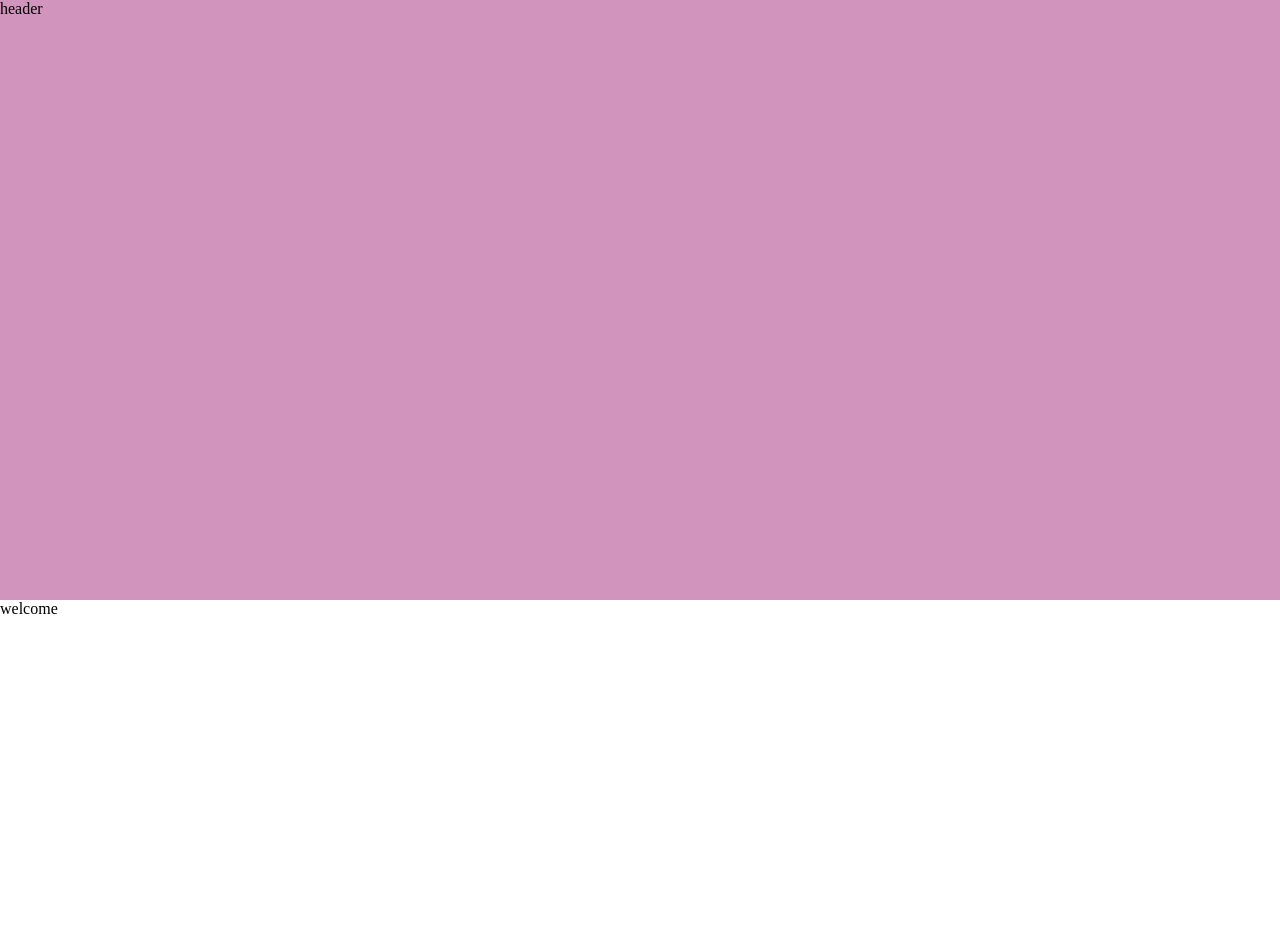
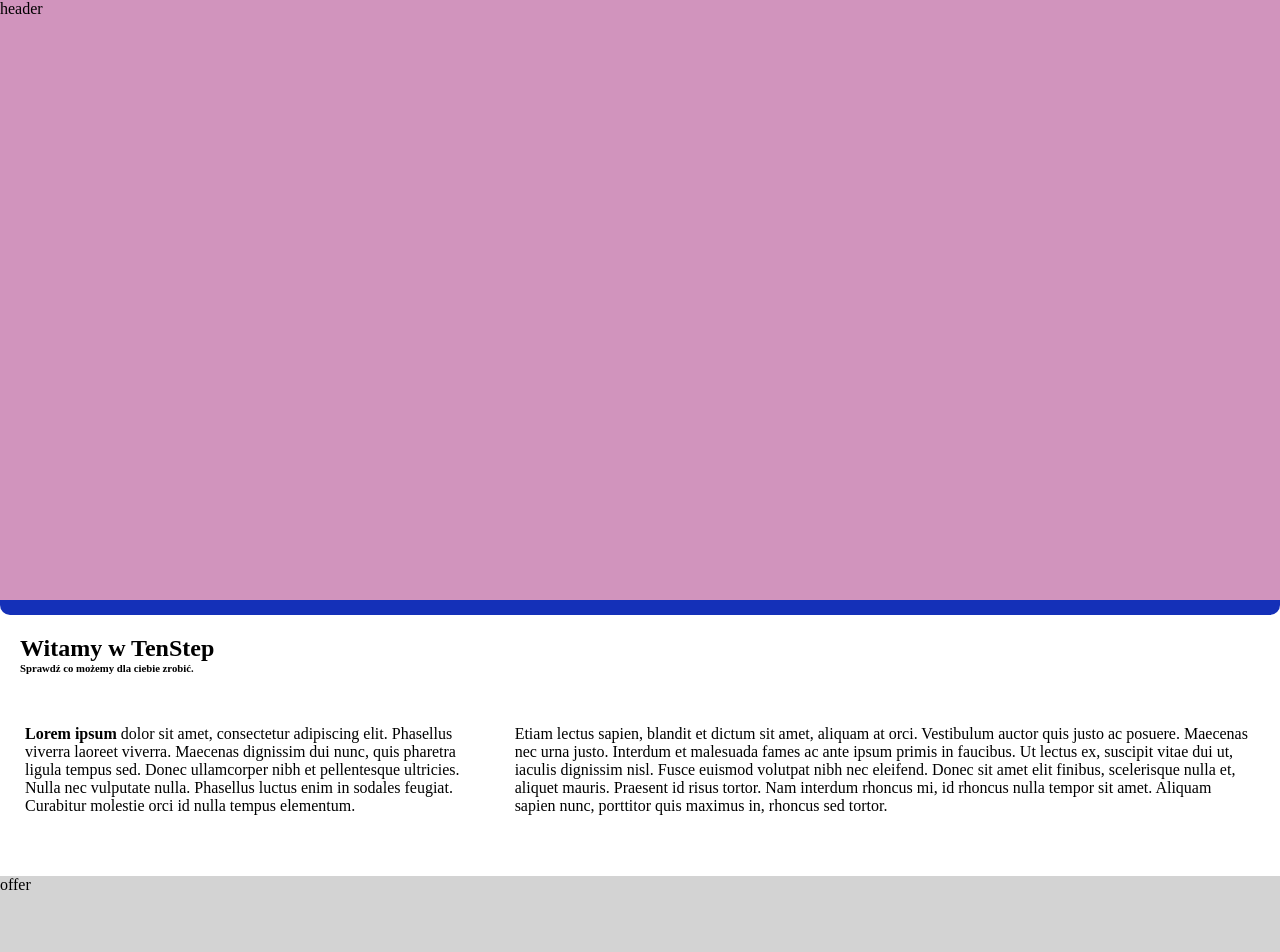
Before and after one commit to krk-developers/tenstep-page-project, a Vue app: page / in a window 1280 px wide. Shown: the top 952 px of the page. Built offline with nearby package versions, Linux system fonts and the light colour scheme.

Commit message:
section-welcome basic styles & structure ADD

```diff
--- a/src/components/Container/App-main/Section-welcome.vue
+++ b/src/components/Container/App-main/Section-welcome.vue
@@ -1,6 +1,14 @@
 <template>
   <section class="section-welcome">
-welcome
+    <div class="top-bar"></div>
+    <div class="welcome-header">
+      <h2>Witamy w TenStep</h2>
+      <h6>Sprawdź co możemy dla ciebie zrobić.</h6>
+    </div>
+    <div class="welcome-body">
+      <p><span class="bold">Lorem ipsum</span> dolor sit amet, consectetur adipiscing elit. Phasellus viverra laoreet viverra. Maecenas dignissim dui nunc, quis pharetra ligula tempus sed. Donec ullamcorper nibh et pellentesque ultricies. Nulla nec vulputate nulla. Phasellus luctus enim in sodales feugiat. Curabitur molestie orci id nulla tempus elementum.</p>
+      <p>Etiam lectus sapien, blandit et dictum sit amet, aliquam at orci. Vestibulum auctor quis justo ac posuere. Maecenas nec urna justo. Interdum et malesuada fames ac ante ipsum primis in faucibus. Ut lectus ex, suscipit vitae dui ut, iaculis dignissim nisl. Fusce euismod volutpat nibh nec eleifend. Donec sit amet elit finibus, scelerisque nulla et, aliquet mauris. Praesent id risus tortor. Nam interdum rhoncus mi, id rhoncus nulla tempor sit amet. Aliquam sapien nunc, porttitor quis maximus in, rhoncus sed tortor.</p>
+    </div>
   </section>
 </template>
 
@@ -12,6 +20,38 @@ export default {
 
 <style lang="scss">
 .section-welcome{
-  height: 400px;
+  padding-bottom: 30px;
+}
+
+.top-bar{
+  height: 15px;
+  border-bottom-left-radius: 10px;
+  border-bottom-right-radius: 10px;
+  background: hsl(230, 80%, 40%);
+}
+
+.welcome-header{
+  padding: 20px;
+
+  h2{
+    margin: 0;
+  }
+
+  h6{
+    margin: 0;
+  }
+}
+
+.welcome-body{
+  display: flex;
+  padding: 15px;
+
+  p{
+    padding: 0 10px;
+
+    .bold{
+      font-weight: 700;
+    }
+  }
 }
 </style>
```
